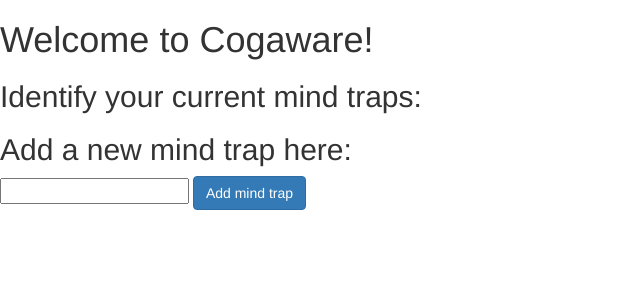
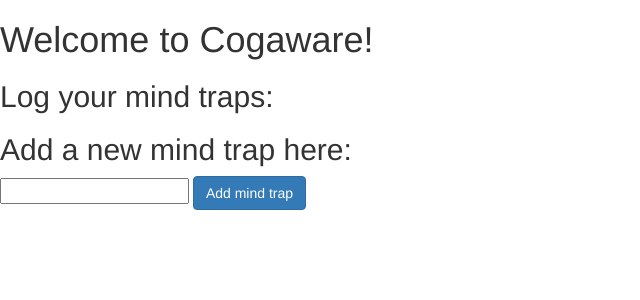
Before and after one commit to vincecartsvane/cogaware, a Django app: page /traps in a window 1280 px wide. Shown: the top 300 px of the page, without its empty margins (0-640 px from the left). Run offline with Django 3.2, Linux system fonts and the light colour scheme; data that the repository does not hold is empty; some libraries are stand-ins or nearby versions.

Commit message:
Changed 'Identify' to 'Log'

```diff
--- a/distortions/templates/index.html
+++ b/distortions/templates/index.html
@@ -10,7 +10,7 @@
 
 <h1>Welcome to Cogaware!</h1>
 
-<h2>Identify your current mind traps:</h2>
+<h2>Log your mind traps:</h2>
 
 <ul>
   {% for trap in traps %}
--- a/distortions/test_views.py
+++ b/distortions/test_views.py
@@ -18,7 +18,7 @@ class TestIndex(TestCase):
         response = self.client.get(reverse('index'))
 
         # assert
-        self.assertContains(response, "Identify your current mind traps:")
+        self.assertContains(response, "Log your mind traps:")
 
     def test_contains_add_trap_button(self):
         # act
```
